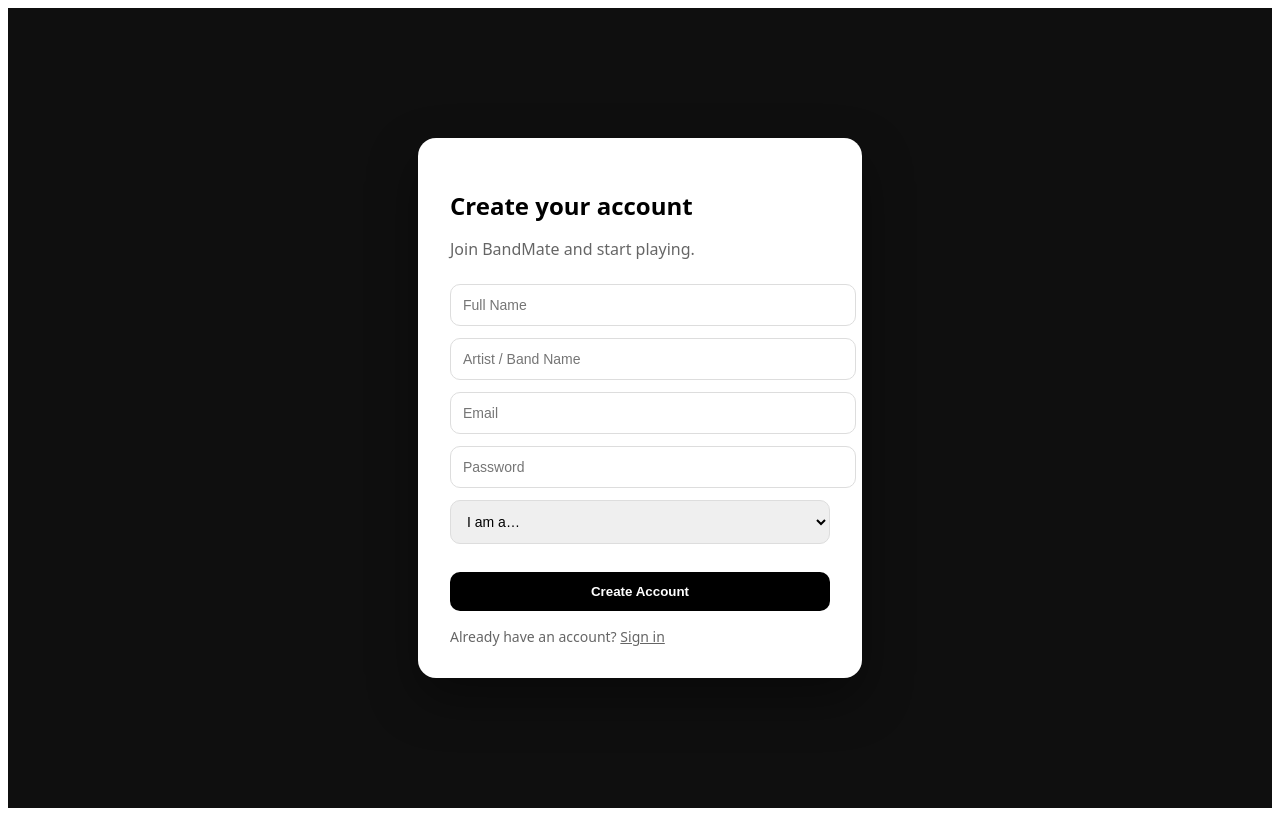
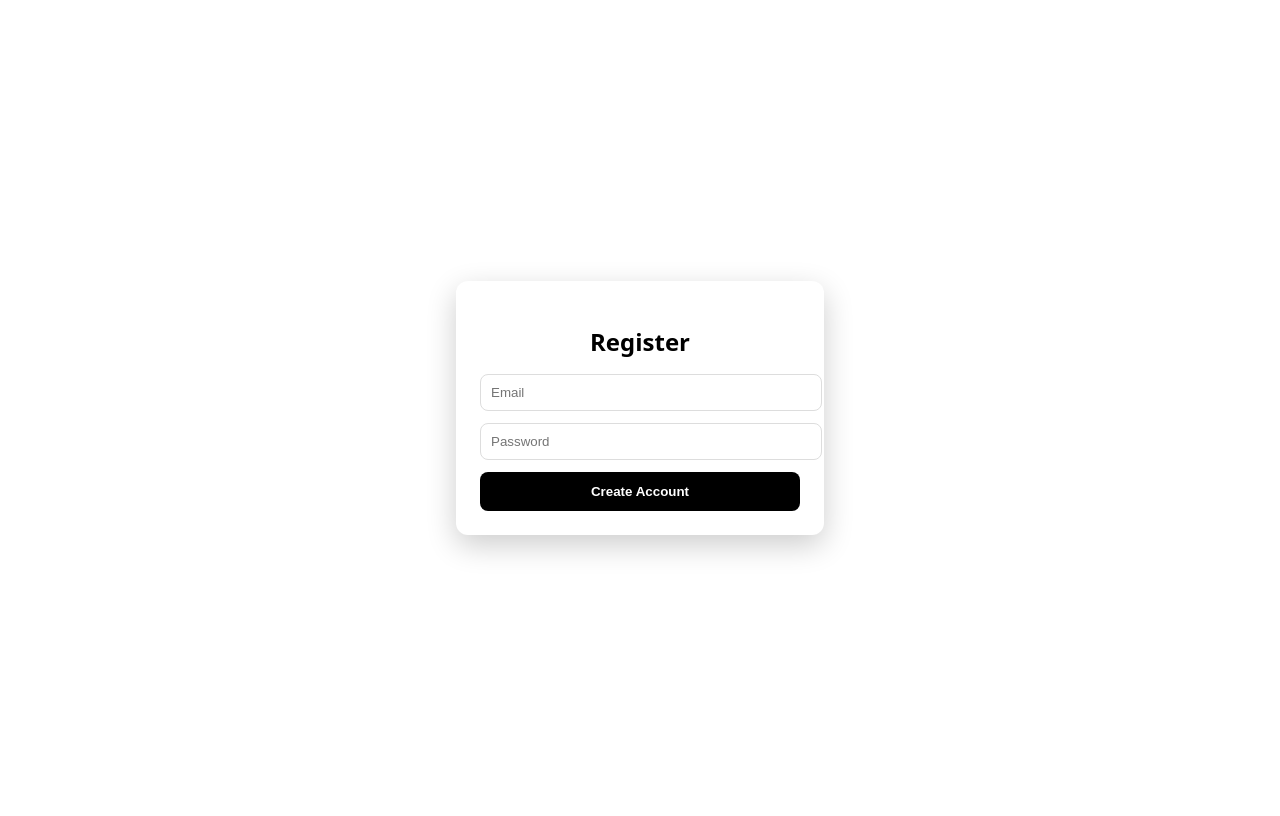
Before and after one commit to mejiasergio2002-max/BandMate, a Next.js app: page /register in a window 1280 px wide. Built offline with nearby package versions, Linux system fonts and the light colour scheme.

Commit message:
Fix register page routing

```diff
--- a/app/register/page.tsx
+++ b/app/register/page.tsx
@@ -1,65 +1,41 @@
 'use client'
 
-import { useState } from 'react'
 import { useRouter } from 'next/navigation'
 
 export default function RegisterPage() {
   const router = useRouter()
-  const [loading, setLoading] = useState(false)
-
-  const handleRegister = () => {
-    setLoading(true)
-
-    // fake submit (safe placeholder)
-    setTimeout(() => {
-      router.push('/feed')
-    }, 800)
-  }
 
   return (
     <div
       style={{
         minHeight: '100vh',
-        background: '#0f0f0f',
         display: 'flex',
         alignItems: 'center',
         justifyContent: 'center',
-        fontFamily: 'system-ui, -apple-system',
+        fontFamily: 'system-ui',
       }}
     >
       <div
         style={{
-          width: 380,
-          padding: 32,
-          borderRadius: 18,
+          width: 320,
+          padding: 24,
+          borderRadius: 12,
           background: '#fff',
-          boxShadow: '0 20px 50px rgba(0,0,0,0.4)',
+          boxShadow: '0 10px 30px rgba(0,0,0,0.2)',
+          textAlign: 'center',
         }}
       >
-        <h2 style={{ marginBottom: 6 }}>Create your account</h2>
-        <p style={{ opacity: 0.6, marginBottom: 24 }}>
-          Join BandMate and start playing.
-        </p>
+        <h2 style={{ marginBottom: 16 }}>Register</h2>
 
-        <input placeholder="Full Name" style={inputStyle} />
-        <input placeholder="Artist / Band Name" style={inputStyle} />
-        <input placeholder="Email" type="email" style={inputStyle} />
+        <input placeholder="Email" style={inputStyle} />
         <input placeholder="Password" type="password" style={inputStyle} />
 
-        <select style={inputStyle}>
-          <option value="">I am a…</option>
-          <option value="artist">Artist</option>
-          <option value="viewer">Viewer</option>
-        </select>
-
         <button
-          onClick={handleRegister}
-          disabled={loading}
+          onClick={() => router.push('/feed')}
           style={{
             width: '100%',
-            marginTop: 16,
-            padding: '12px 0',
-            borderRadius: 10,
+            padding: '12px',
+            borderRadius: 8,
             border: 'none',
             background: '#000',
             color: '#fff',
@@ -67,18 +43,8 @@ export default function RegisterPage() {
             cursor: 'pointer',
           }}
         >
-          {loading ? 'Creating account…' : 'Create Account'}
+          Create Account
         </button>
-
-        <div style={{ marginTop: 16, fontSize: 14, opacity: 0.6 }}>
-          Already have an account?{' '}
-          <span
-            style={{ textDecoration: 'underline', cursor: 'pointer' }}
-            onClick={() => router.push('/')}
-          >
-            Sign in
-          </span>
-        </div>
       </div>
     </div>
   )
@@ -86,9 +52,8 @@ export default function RegisterPage() {
 
 const inputStyle = {
   width: '100%',
-  padding: '12px',
+  padding: '10px',
   marginBottom: 12,
-  borderRadius: 10,
+  borderRadius: 8,
   border: '1px solid #ddd',
-  fontSize: 14,
 }
```
